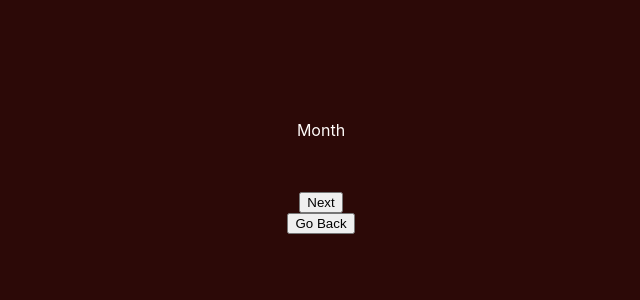
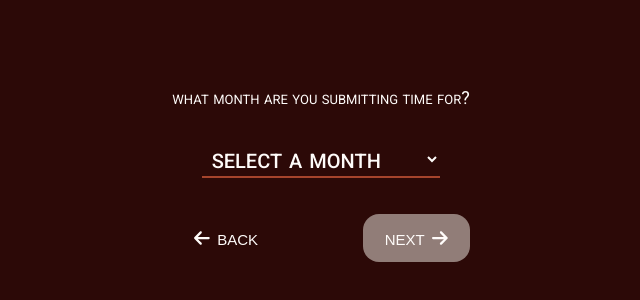
Before and after one commit to LogvnR/time-management-app-client, a React (Create React App) app: page /month in a window 1280 px wide. Shown: the part 242-542 px from the top of the page, without its empty margins (319-959 px from the left). Built offline with nearby package versions, Linux system fonts and the light colour scheme; no server answers.

Commit message:
added user Month Selection and Placements Input

```diff
--- a/src/App.js
+++ b/src/App.js
@@ -44,6 +44,8 @@ const App = () => {
 
   // User Form States
   const [group, setGroup] = useState('');
+  const [month, setMonth] = useState('');
+  const [placements, setPlacements] = useState(0);
 
   onAuthStateChanged(auth, (currentUser) => {
     setCurrUser(currentUser);
@@ -51,14 +53,16 @@ const App = () => {
 
   const navigate = useNavigate();
 
+  // REMOVE ===
   const checkUser = () => {
     console.log(currUser);
   };
 
+  // REMOVE ===
   const testUser = () => {
     console.log(group);
-    console.log(lastName);
-    console.log(signUpEmail);
+    console.log(month);
+    console.log(placements);
     console.log(congregation);
   };
 
@@ -78,6 +82,7 @@ const App = () => {
       });
       navigate('/dashboard');
     } catch (error) {
+      // REMOVE ===
       console.log(error.message);
     }
   };
@@ -92,6 +97,7 @@ const App = () => {
       console.log(user);
       navigate('/dashboard');
     } catch (error) {
+      // REMOVE ===
       console.log(error.message);
     }
   };
@@ -104,6 +110,7 @@ const App = () => {
   useEffect(() => {
     const getUserData = () => {
       const specUser = users.find(({ email }) => email === currUser.email);
+      // REMOVE ===
       console.log(currUser.email);
       console.log(users);
       console.log(specUser);
@@ -150,8 +157,11 @@ const App = () => {
         path="/group"
         element={<Group group={group} setGroup={setGroup} />}
       />
-      <Route path="/month" element={<UserMonth />} />
-      <Route path="/placements" element={<Placements />} />
+      <Route path="/month" element={<UserMonth setMonth={setMonth} />} />
+      <Route
+        path="/placements"
+        element={<Placements setPlacements={setPlacements} />}
+      />
       <Route path="/videos" element={<Videos />} />
       <Route path="/hours" element={<Hours />} />
       <Route path="/returns" element={<Returns />} />
--- a/src/Components/Report/Group.jsx
+++ b/src/Components/Report/Group.jsx
@@ -8,6 +8,7 @@ import classes from '../../Styles/Report Styles/Group.module.css';
 const Group = (props) => {
   const [isGroupOne, setIsGroupOne] = useState(false);
   const [isGroupTwo, setIsGroupTwo] = useState(false);
+  const [isValid, setIsValid] = useState(false);
 
   const groupOne = () => {
     setIsGroupOne(true);
@@ -20,18 +21,32 @@ const Group = (props) => {
     props.setGroup('2');
   };
 
+  const reset = () => {
+    setIsGroupOne(false);
+    setIsGroupTwo(false);
+    props.setGroup('0');
+  };
+
   useEffect(() => {
     if (props.group === '1') {
       setIsGroupOne(true);
+      setIsValid(true);
+    } else if (props.group === '2') {
+      setIsGroupTwo(true);
+      setIsValid(true);
     } else {
-      setIsGroupTwo(true);
+      setIsGroupOne(false);
+      setIsGroupTwo(false);
+      setIsValid(false);
     }
-  }, []);
+  }, [props.group]);
 
   return (
     <FormPage title="okay, let's set started!">
       <div className={classes.container}>
-        <p className={classes.question}>what field service group are you in?</p>
+        <p onClick={reset} className={classes.question}>
+          what field service group are you in?
+        </p>
         <div className={classes.groups}>
           <div
             className={
@@ -58,7 +73,7 @@ const Group = (props) => {
         </div>
         <div className={classes['btn-container']}>
           <BackButton link="dashboard" action="back" />
-          <NextButton link="month" action="next" />
+          <NextButton isValid={isValid} link="month" action="next" />
         </div>
       </div>
     </FormPage>
--- a/src/Components/Report/Placements.jsx
+++ b/src/Components/Report/Placements.jsx
@@ -1,29 +1,42 @@
-import React from 'react';
-import { useNavigate } from 'react-router-dom';
+import { useState, useEffect } from 'react';
 
 import FormPage from '../UI/FormPage';
+import NextButton from '../UI/NextButton';
+import BackButton from '../UI/BackButton';
 import classes from '../../Styles/Report Styles/Placements.module.css';
 
-const Placements = () => {
-  const navigate = useNavigate();
+const Placements = (props) => {
+  const [userSelection, setUserSelection] = useState('');
+  const [isValid, setIsValid] = useState(false);
+
+  useEffect(() => {
+    if (userSelection < 0 || userSelection === '') {
+      setIsValid(false);
+    } else {
+      setIsValid(true);
+      props.setPlacements(userSelection);
+      // REMOVE ===
+      console.log(userSelection);
+    }
+  }, [userSelection, props]);
   return (
     <FormPage>
-      <p>Placements</p>
-      <button
-        onClick={() => {
-          navigate('/videos');
-        }}
-      >
-        Next
-      </button>
-      <button
-        onClick={() => {
-          navigate('/month');
-        }}
-      >
-        Go Back
-      </button>
-      <div></div>
+      <div className={classes.container}>
+        <p className={classes.question}>
+          how many placements did you make this month?
+        </p>
+        <div className={classes.content}>
+          <input
+            placeholder="placements"
+            type="number"
+            onChange={(event) => setUserSelection(event.target.value)}
+          />
+        </div>
+        <div className={classes['btn-container']}>
+          <BackButton link="month" action="back" />
+          <NextButton isValid={isValid} link="videos" action="next" />
+        </div>
+      </div>
     </FormPage>
   );
 };
--- a/src/Components/Report/UserMonth.jsx
+++ b/src/Components/Report/UserMonth.jsx
@@ -1,29 +1,60 @@
-import React from 'react';
-import { useNavigate } from 'react-router-dom';
+import { useState, useEffect } from 'react';
 
 import FormPage from '../UI/FormPage';
+import NextButton from '../UI/NextButton';
+import BackButton from '../UI/BackButton';
 import classes from '../../Styles/Report Styles/UserMonth.module.css';
 
-const UserMonth = () => {
-  const navigate = useNavigate();
+const UserMonth = (props) => {
+  const [userSelection, setUserSelection] = useState('');
+  const [isValid, setIsValid] = useState(false);
+
+  useEffect(() => {
+    if (userSelection === 'select a month' || userSelection === '') {
+      setIsValid(false);
+    } else {
+      setIsValid(true);
+      props.setMonth(userSelection);
+      // REMOVE ===
+      console.log(userSelection);
+    }
+  }, [userSelection, props]);
   return (
     <FormPage>
-      <p>Month</p>
-      <button
-        onClick={() => {
-          navigate('/placements');
-        }}
-      >
-        Next
-      </button>
-      <button
-        onClick={() => {
-          navigate('/group');
-        }}
-      >
-        Go Back
-      </button>
-      <div></div>
+      <div className={classes.container}>
+        <p className={classes.question}>
+          what month are you submitting time for?
+        </p>
+        <div className={classes.content}>
+          <select
+            onChange={(event) => {
+              setUserSelection(
+                event.target.options[event.target.selectedIndex].text
+              );
+            }}
+            name="month"
+            id="month"
+          >
+            <option value="none">select a month</option>
+            <option value="jan">january</option>
+            <option value="feb">february</option>
+            <option value="mar">march</option>
+            <option value="apr">april</option>
+            <option value="may">may</option>
+            <option value="jun">june</option>
+            <option value="jul">july</option>
+            <option value="aug">august</option>
+            <option value="sep">september</option>
+            <option value="oct">october</option>
+            <option value="nov">november</option>
+            <option value="dec">december</option>
+          </select>
+        </div>
+        <div className={classes['btn-container']}>
+          <BackButton link="group" action="back" />
+          <NextButton isValid={isValid} link="placements" action="next" />
+        </div>
+      </div>
     </FormPage>
   );
 };
--- a/src/Components/UI/NextButton.jsx
+++ b/src/Components/UI/NextButton.jsx
@@ -1,4 +1,4 @@
-import { useState } from 'react';
+import { useState, useEffect } from 'react';
 import { useNavigate } from 'react-router-dom';
 import { FontAwesomeIcon } from '@fortawesome/react-fontawesome';
 import { faArrowRight } from '@fortawesome/free-solid-svg-icons';
@@ -6,16 +6,25 @@ import { faArrowRight } from '@fortawesome/free-solid-svg-icons';
 import classes from '../../Styles/NextButton.module.css';
 
 const NextButton = (props) => {
-  //   const [isBackBtn, setIsBackBtn] = useState(false);
+  const [isDisabled, setIsDisabled] = useState(true);
   const link = props.link;
   const navigate = useNavigate();
 
+  useEffect(() => {
+    setIsDisabled(props.isValid);
+  }, [props.isValid]);
+
   return (
     <button
-      className={`${classes.button} ${props.className}`}
+      className={
+        isDisabled
+          ? `${classes.button} ${props.className}`
+          : `${classes.button} ${classes.disabled} ${props.className}`
+      }
       onClick={() => {
         navigate(`/${link}`);
       }}
+      disabled={!isDisabled}
     >
       {props.action}
       <FontAwesomeIcon className={classes.arrow} icon={faArrowRight} />
--- a/src/Styles/NextButton.module.css
+++ b/src/Styles/NextButton.module.css
@@ -12,3 +12,8 @@
   font-size: var(--fontSm);
   margin-left: 0.4em;
 }
+
+.disabled {
+  background-color: var(--disabled);
+  transition: background-color 0.25s ease-in-out;
+}
--- a/src/Styles/Report Styles/Placements.module.css
+++ b/src/Styles/Report Styles/Placements.module.css
@@ -0,0 +1,57 @@
+.container {
+  width: 100%;
+  font-size: var(--fontSm);
+}
+
+.question {
+  max-width: 270px;
+  font-size: var(--fontSm);
+  font-variant: small-caps;
+  margin: 0.7em 0 1.8em;
+  text-align: center;
+}
+
+.content {
+  width: 100%;
+  display: flex;
+  justify-content: center;
+  align-items: center;
+  margin-bottom: 2em;
+}
+
+.content input {
+  width: 65%;
+  box-sizing: border-box;
+  background-color: transparent;
+  border: none;
+  border-bottom: 2px solid var(--subAccent);
+  font-family: var(--font);
+  font-size: var(--fontLg);
+  color: var(--text);
+  outline: none;
+  font-weight: 500;
+  font-variant: small-caps;
+  text-align: center;
+}
+
+.content input::placeholder {
+  /* Chrome, Firefox, Opera, Safari 10.1+ */
+  color: var(--disabled);
+  opacity: 1; /* Firefox */
+}
+
+.content input:-ms-input-placeholder {
+  /* Internet Explorer 10-11 */
+  color: var(--disabled);
+}
+
+.content input::-ms-input-placeholder {
+  /* Microsoft Edge */
+  color: var(--disabled);
+}
+
+.btn-container {
+  width: 100%;
+  display: flex;
+  justify-content: space-between;
+}
--- a/src/Styles/Report Styles/UserMonth.module.css
+++ b/src/Styles/Report Styles/UserMonth.module.css
@@ -0,0 +1,43 @@
+.container {
+  width: 100%;
+  font-size: var(--fontSm);
+}
+
+.question {
+  font-size: var(--fontSm);
+  font-variant: small-caps;
+  margin: 0.7em 0 1.8em;
+  text-align: center;
+}
+
+.content {
+  width: 100%;
+  display: flex;
+  justify-content: center;
+  align-items: center;
+  margin-bottom: 2em;
+}
+
+.content select {
+  width: 80%;
+  background-color: transparent;
+  border: none;
+  border-bottom: 2px solid var(--subAccent);
+  font-family: var(--font);
+  font-size: var(--fontLg);
+  color: var(--text);
+  outline: none;
+  font-weight: 500;
+  font-variant: small-caps;
+  padding-left: 0.2em;
+}
+
+.content select option {
+  background-color: hsla(12, 58%, 41%, 0.8);
+}
+
+.btn-container {
+  width: 100%;
+  display: flex;
+  justify-content: space-between;
+}
--- a/src/Styles/vars.css
+++ b/src/Styles/vars.css
@@ -4,7 +4,10 @@
   --text2: hsl(0, 9%, 2%);
   --accent: hsl(4, 72%, 28%);
   --subAccent: hsl(12, 58%, 41%);
+  --disabled: hsl(12, 10%, 52%);
+  --font: 'Roboto', sans-serif;
   --fontSm: clamp(12px, 3.9vw, 18px);
   --fontMd: clamp(16px, 5vw, 22px);
+  --fontLg: clamp(20px, 6.8vw, 28px);
   --contentWidth: clamp(150px, 75%, 350px);
 }
--- a/src/index.css
+++ b/src/index.css
@@ -1,4 +1,5 @@
 @import './Styles/vars.css';
+@import url('https://fonts.googleapis.com/css2?family=Roboto:ital,wght@0,300;0,400;0,500;0,700;0,900;1,400&display=swap');
 
 body {
   margin: 0;
@@ -8,6 +9,7 @@ body {
   -webkit-font-smoothing: antialiased;
   -moz-osx-font-smoothing: grayscale;
   color: var(--text);
+  font-family: var(--font);
 }
 
 code {
```
